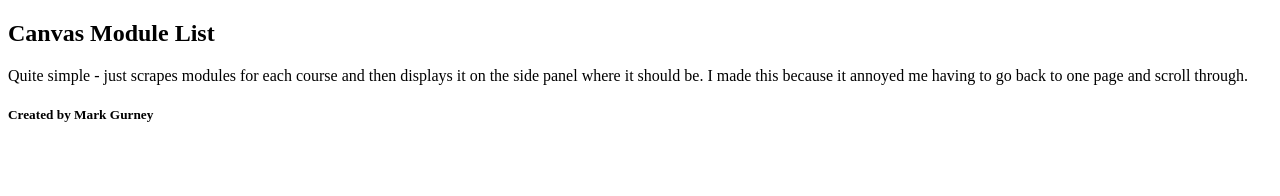
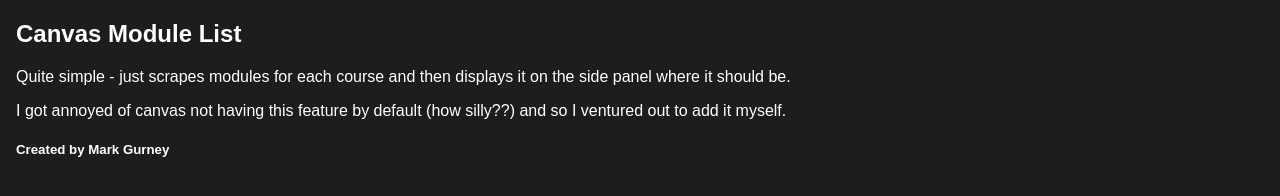
Before and after one commit to Superchicken962/canvas-module-list-ext, a browser extension: page docs/index.html in a window 1280 px wide. Drawn offline with Linux system fonts and the light colour scheme.

Commit message:
Add styling to docs /pages

```diff
--- a/docs/index.html
+++ b/docs/index.html
@@ -4,12 +4,23 @@
     <meta charset="UTF-8">
     <meta name="viewport" content="width=device-width, initial-scale=1.0">
     <title>Canvas Module List</title>
+    <style>
+        body {
+            font-family: Arial, Helvetica, sans-serif;
+            color: white;
+            background-color: rgb(29, 29, 29);
+            margin: 1rem;
+        }
+    </style>
 </head>
 <body>
     <div>
         <h2>Canvas Module List</h2>
         <p>
-            Quite simple - just scrapes modules for each course and then displays it on the side panel where it should be. I made this because it annoyed me having to go back to one page and scroll through.
+            Quite simple - just scrapes modules for each course and then displays it on the side panel where it should be.
+        </p>
+        <p>
+            I got annoyed of canvas not having this feature by default (how silly??) and so I ventured out to add it myself.
         </p>
         <h5>Created by Mark Gurney</h5>
     </div>
```
